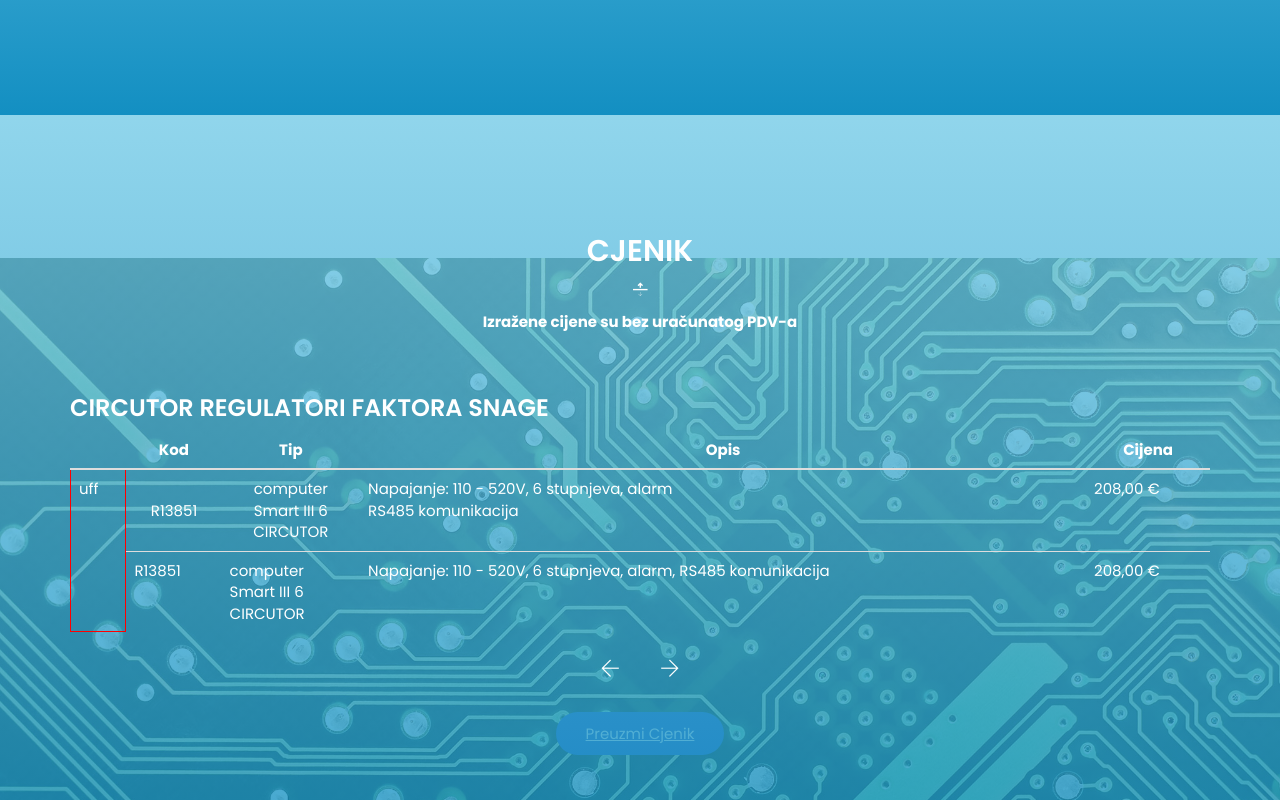
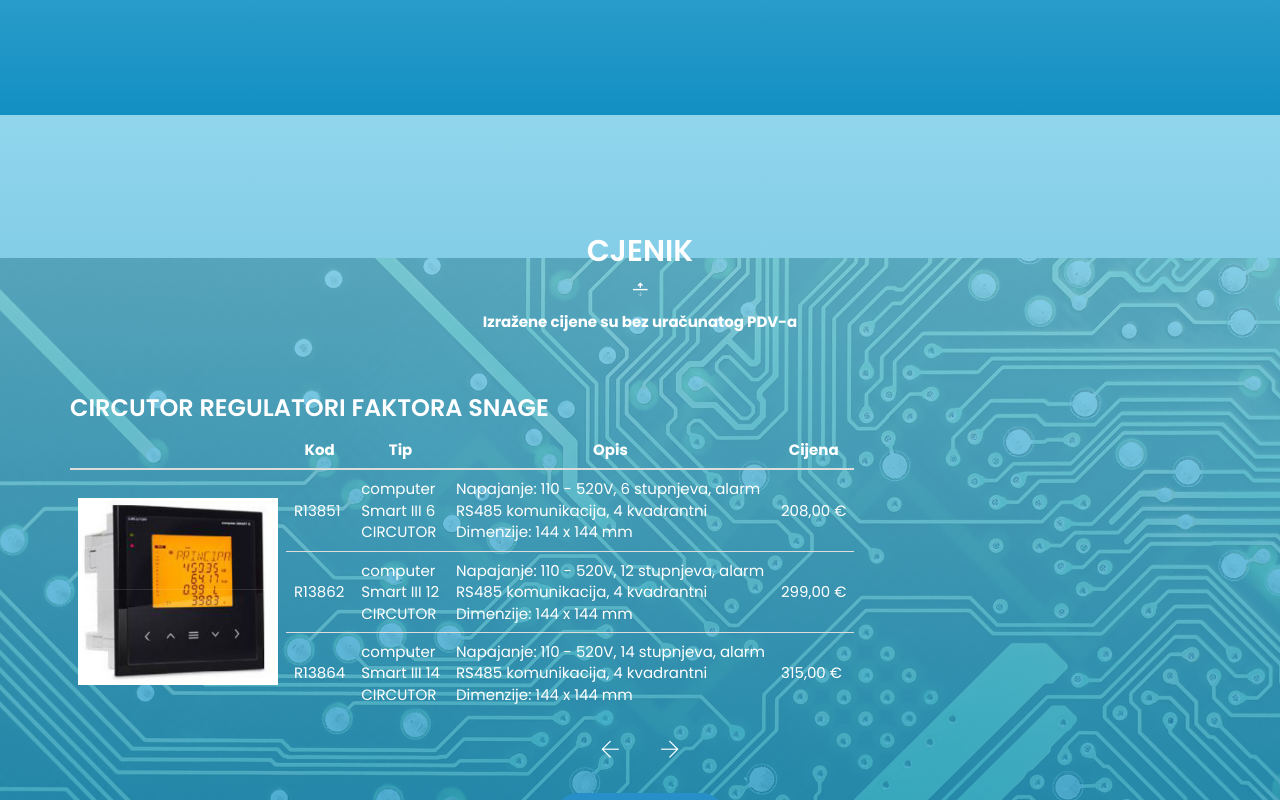
Before and after one commit to LeonDolinar/mel-website, a plain HTML site: page index.html in a window 1280 px wide. Shown: the part 2000-2800 px from the top of the page. Drawn offline with Linux system fonts and the light colour scheme.

Commit message:
Added image to cjenik

```diff
--- a/index.html
+++ b/index.html
@@ -293,17 +293,23 @@
                                         </thead>
                                         <tbody>
                                             <tr>
-                                                <td rowspan="2" style="border: 1px solid red;">uff</td>
-                                                <td style="text-align: center; vertical-align: middle;">R13851</td>
-                                                <td style="text-align: center; vertical-align: middle;">computer<br />Smart III 6<br />CIRCUTOR</td>
-                                                <td>Napajanje: 110 - 520V, 6 stupnjeva, alarm<br />RS485 komunikacija</td>
+                                                <td rowspan="3"><img src="images/circutor-1.png" width="200" /></td>
+                                                <td >R13851</td>
+                                                <td >computer<br />Smart III 6<br />CIRCUTOR</td>
+                                                <td>Napajanje: 110 - 520V, 6 stupnjeva, alarm<br />RS485 komunikacija, 4 kvadrantni<br />Dimenzije: 144 x 144 mm</td>
                                                 <td>208,00 €</td>
                                             </tr>
                                             <tr>
-                                                <td>R13851</td>
-                                                <td>computer<br />Smart III 6<br />CIRCUTOR</td>
-                                                <td>Napajanje: 110 - 520V, 6 stupnjeva, alarm, RS485 komunikacija</td>
-                                                <td>208,00 €</td>
+                                                <td>R13862</td>
+                                                <td>computer<br />Smart III 12<br />CIRCUTOR</td>
+                                                <td>Napajanje: 110 - 520V, 12 stupnjeva, alarm<br />RS485 komunikacija, 4 kvadrantni<br />Dimenzije: 144 x 144 mm</td>
+                                                <td>299,00 €</td>
+                                            </tr>
+                                            <tr>
+                                                <td>R13864</td>
+                                                <td>computer<br />Smart III 14<br />CIRCUTOR</td>
+                                                <td>Napajanje: 110 - 520V, 14 stupnjeva, alarm<br />RS485 komunikacija, 4 kvadrantni<br />Dimenzije: 144 x 144 mm</td>
+                                                <td>315,00 €</td>
                                             </tr>
                                         </tbody>
                                     </table>
```
Also changed, not shown: css/bootstrap.min.css, images/circutor-1.png (added).
